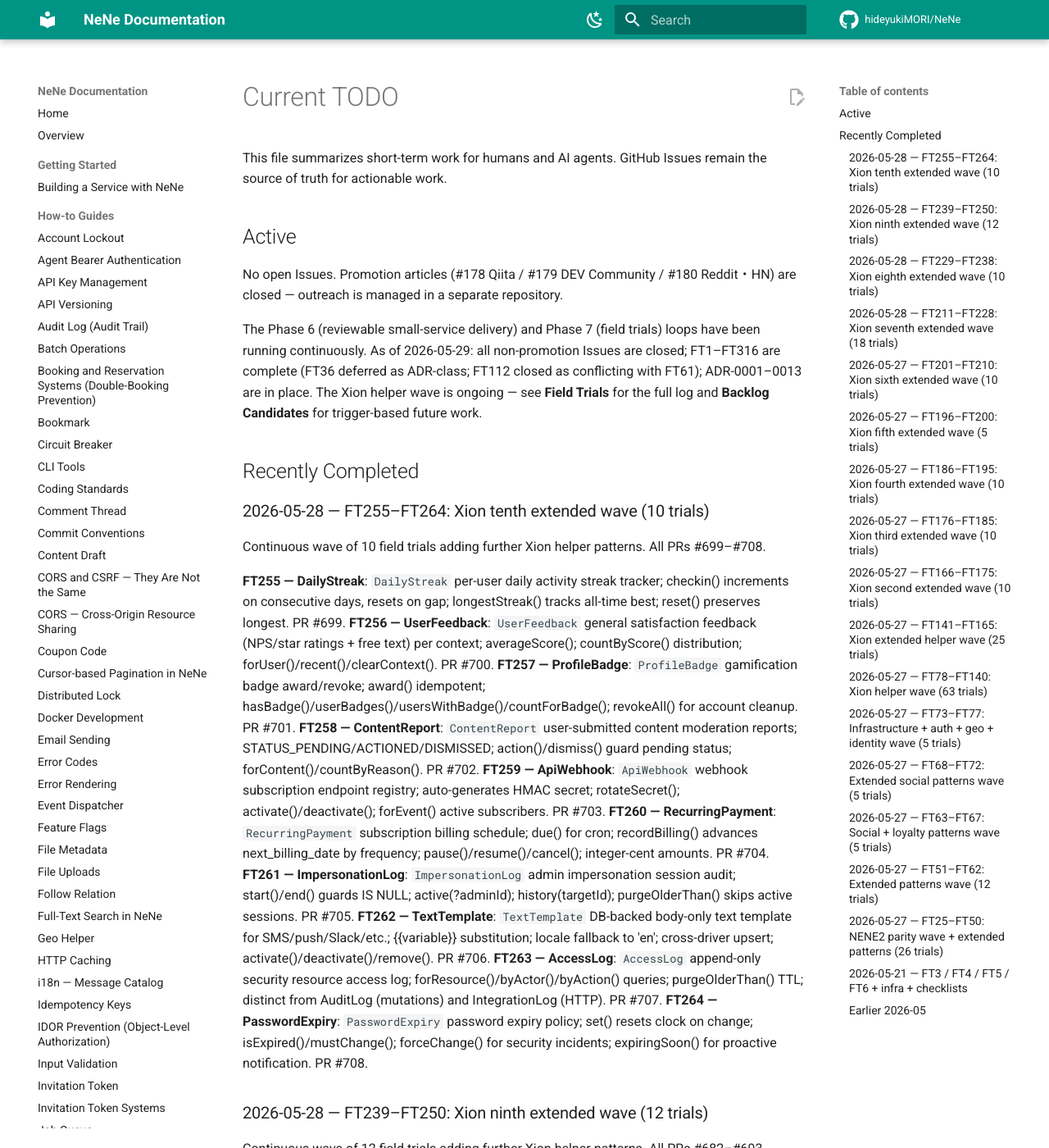
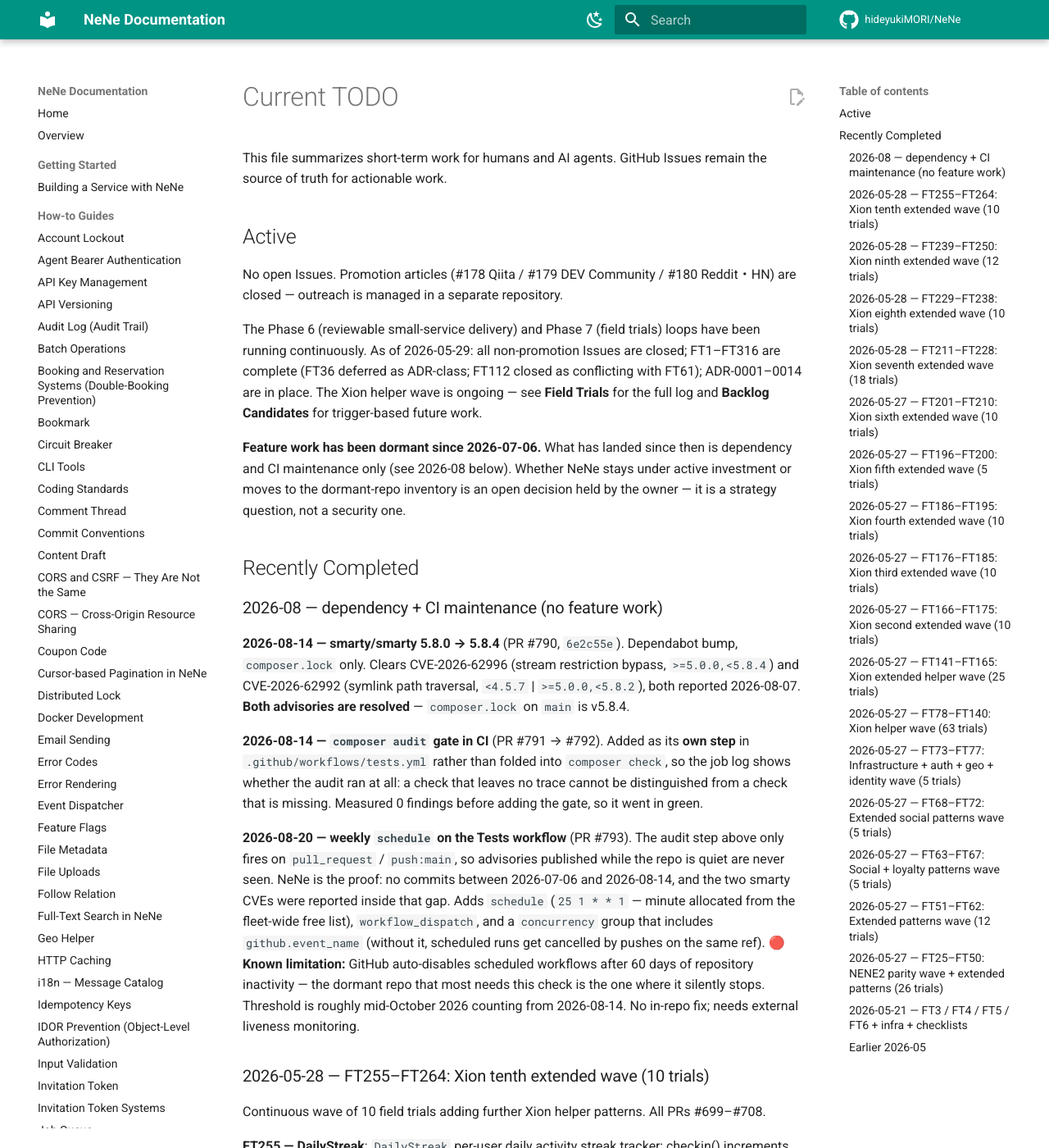
Before and after one commit to hideyukiMORI/NeNe, an MkDocs documentation site: the page built from docs/todo/current.md, in a window 1280 px wide and 1400 px high. Shown: the whole window at 82% size. Built offline with MkDocs 1.6.1 and Material for MkDocs 9.7.7, drawn with Linux system fonts in a browser that asks for light colours; comment, search, counter and statistics services are not loaded.

Commit message:
docs: セッション状態と current.md を 2026-08 の実態へ更新 (#794)
`.claude/session-state.md` は 2026-05-29 で止まっており、`docs/todo/current.md` も
2026-08-14 の依存・CI 保守（#790 / #792）を記録していなかった。どちらも
「次のセッションが git から状態を再導出せずに再開できる」ための文書なので更新する。

session-state.md:
- 2026-08-20 実測の現況（1065 commit・class 311本・テスト 5,249・open PR/Issue ゼロ）
- 削除した stale ブランチ2本と、**その根拠の種類の区別**（main 含有 / 作業 close 済み）
- セキュリティの現況（smarty v5.8.4・両 CVE 解消済み）— 古い木で測ると繰り返し誤解される箇所
- 🔴 旧版の誤り訂正: 「VERSION 0.2.0→0.3.0」とあったが VERSION ファイルは
  git 履歴上一度も存在しない。版は git tag + docs/releases.md 管理

current.md:
- ADR-0001–0013 → 0001–0014（0014 は既に存在していた）
- 2026-08 の保守記録（#790 smarty bump / #792 audit ゲート / #793 週次 schedule）を追加
- 機能開発は 2026-07-06 以降休止中であること、および維持か棚卸しかは
  施主が持つ未決の戦略判断（セキュリティ由来ではない）であることを明記

Co-authored-by: Claude Opus 5 (1M context) <noreply@anthropic.com>

```diff
--- a/docs/todo/current.md
+++ b/docs/todo/current.md
@@ -6,9 +6,37 @@ This file summarizes short-term work for humans and AI agents. GitHub Issues rem
 
 No open Issues. Promotion articles (#178 Qiita / #179 DEV Community / #180 Reddit・HN) are closed — outreach is managed in a separate repository.
 
-The Phase 6 (reviewable small-service delivery) and Phase 7 (field trials) loops have been running continuously. As of 2026-05-29: all non-promotion Issues are closed; FT1–FT316 are complete (FT36 deferred as ADR-class; FT112 closed as conflicting with FT61); ADR-0001–0013 are in place. The Xion helper wave is ongoing — see **Field Trials** for the full log and **Backlog Candidates** for trigger-based future work.
+The Phase 6 (reviewable small-service delivery) and Phase 7 (field trials) loops have been running continuously. As of 2026-05-29: all non-promotion Issues are closed; FT1–FT316 are complete (FT36 deferred as ADR-class; FT112 closed as conflicting with FT61); ADR-0001–0014 are in place. The Xion helper wave is ongoing — see **Field Trials** for the full log and **Backlog Candidates** for trigger-based future work.
+
+**Feature work has been dormant since 2026-07-06.** What has landed since then is
+dependency and CI maintenance only (see 2026-08 below). Whether NeNe stays under
+active investment or moves to the dormant-repo inventory is an open decision held
+by the owner — it is a strategy question, not a security one.
 
 ## Recently Completed
+
+### 2026-08 — dependency + CI maintenance (no feature work)
+
+**2026-08-14 — smarty/smarty 5.8.0 → 5.8.4** (PR #790, `6e2c55e`). Dependabot bump,
+`composer.lock` only. Clears CVE-2026-62996 (stream restriction bypass, `>=5.0.0,<5.8.4`)
+and CVE-2026-62992 (symlink path traversal, `<4.5.7` | `>=5.0.0,<5.8.2`), both reported
+2026-08-07. **Both advisories are resolved** — `composer.lock` on `main` is v5.8.4.
+
+**2026-08-14 — `composer audit` gate in CI** (PR #791 → #792). Added as its **own step**
+in `.github/workflows/tests.yml` rather than folded into `composer check`, so the job log
+shows whether the audit ran at all: a check that leaves no trace cannot be distinguished
+from a check that is missing. Measured 0 findings before adding the gate, so it went in green.
+
+**2026-08-20 — weekly `schedule` on the Tests workflow** (PR #793). The audit step above
+only fires on `pull_request` / `push:main`, so advisories published while the repo is quiet
+are never seen. NeNe is the proof: no commits between 2026-07-06 and 2026-08-14, and the two
+smarty CVEs were reported inside that gap. Adds `schedule` (`25 1 * * 1` — minute allocated
+from the fleet-wide free list), `workflow_dispatch`, and a `concurrency` group that includes
+`github.event_name` (without it, scheduled runs get cancelled by pushes on the same ref).
+🔴 **Known limitation:** GitHub auto-disables scheduled workflows after 60 days of repository
+inactivity — the dormant repo that most needs this check is the one where it silently stops.
+Threshold is roughly mid-October 2026 counting from 2026-08-14. No in-repo fix; needs external
+liveness monitoring.
 
 ### 2026-05-28 — FT255–FT264: Xion tenth extended wave (10 trials)
 
```
Also changed, not shown: .claude/session-state.md (+57 -99 lines).
